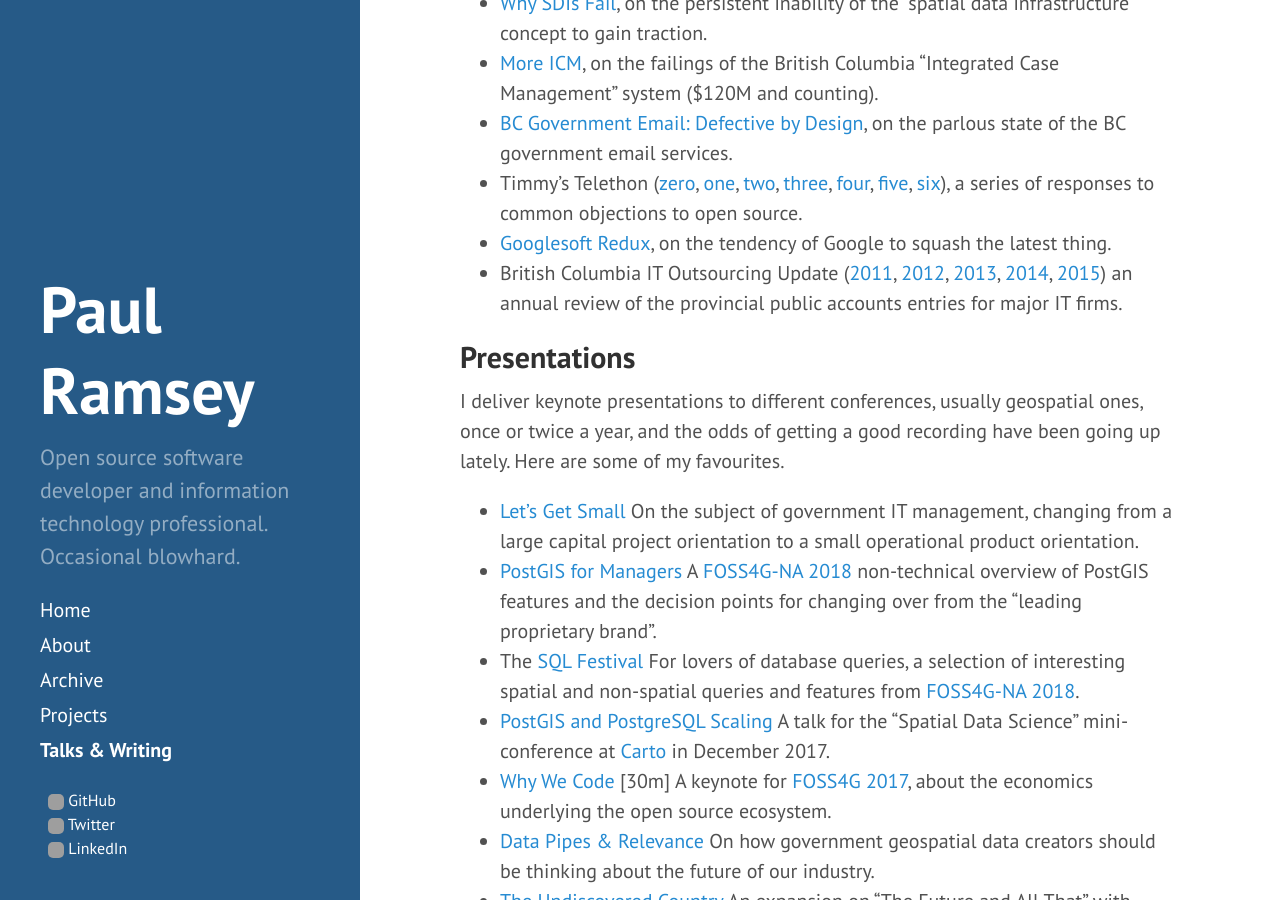
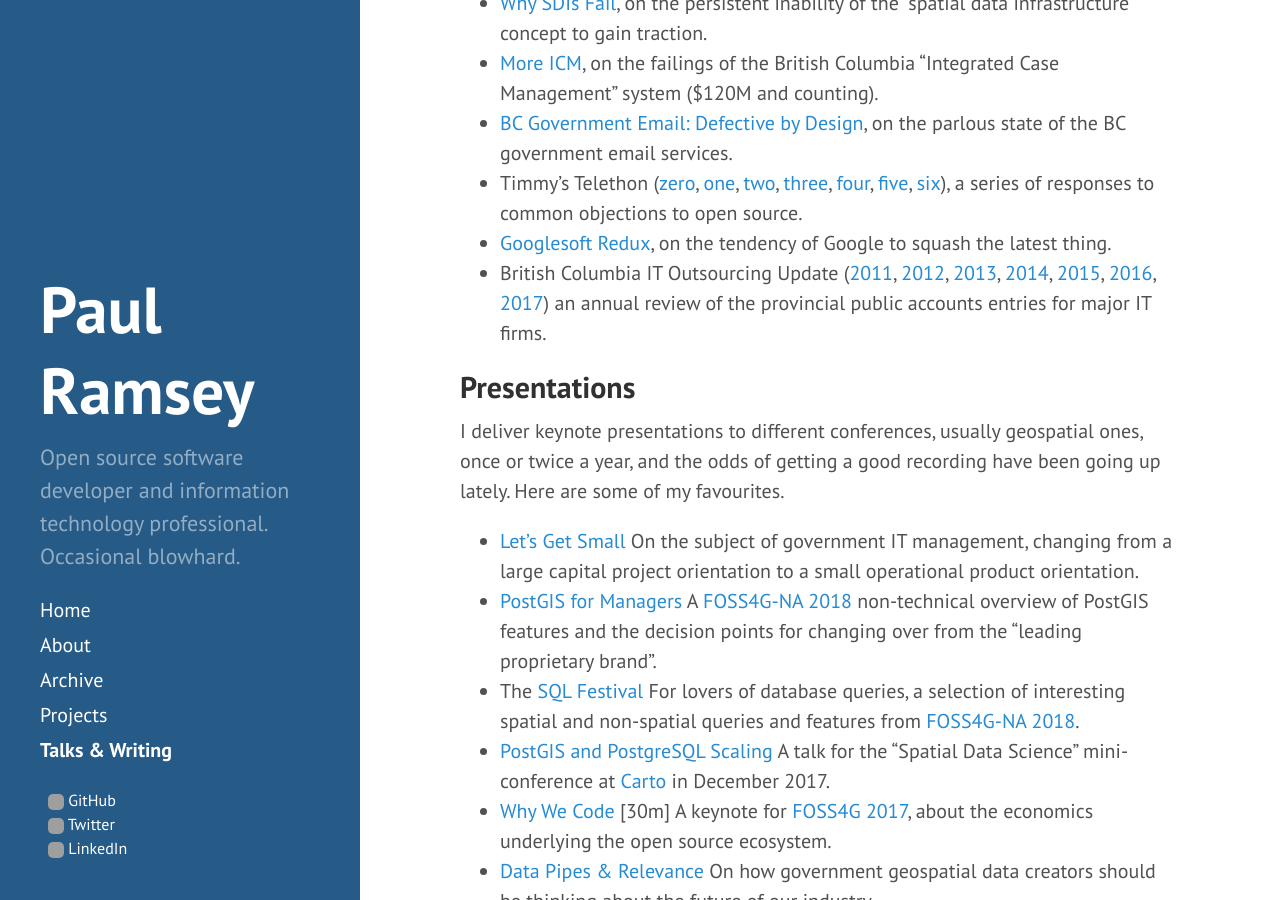
Before and after one commit to pramsey/pramsey.github.io, a Jekyll site: the page built from writings.md, in a window 1280 px wide and 900 px high, scrolled down 352 px. Built offline with Jekyll 4.4.1, drawn with Linux system fonts in a browser that asks for light colours; grey boxes are pictures that could not be loaded.

Commit message:
Add latest IT outsourcing lnks

```diff
--- a/writings.md
+++ b/writings.md
@@ -23,7 +23,9 @@
      [2012](/2012/07/bc-it-outsourcing-update.html),
      [2013](/2013/07/bc-it-outsourcing-201213.html),
      [2014](/2014/07/bc-it-outsourcing-201314.html),
-     [2015](/2015/07/bc-it-outsourcing-201415.html))
+     [2015](/2015/07/bc-it-outsourcing-201415.html),
+     [2016](/2016/08/bc-it-outsourcing-201516.html),
+     [2017](/2017/09/bc-it-outsourcing-201617.html))
      an annual review of the provincial public accounts entries for major IT firms.
 
 
```
